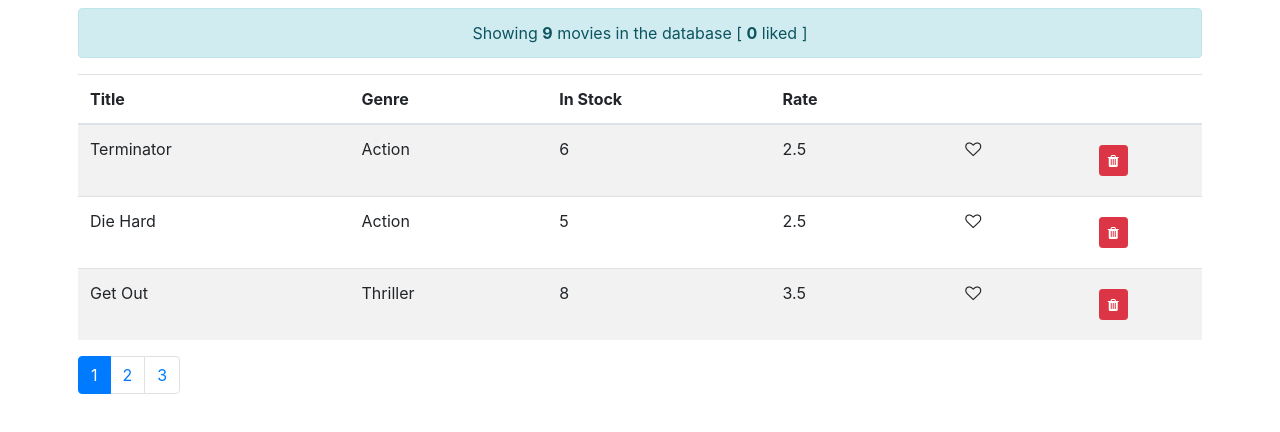
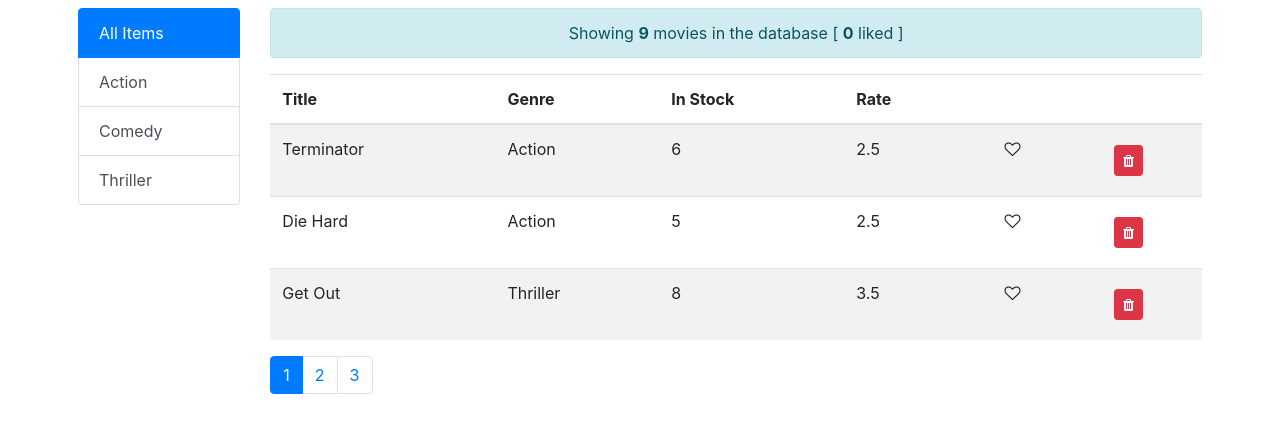
Before and after one commit to sergii-balog/react-test, a React (Create React App) app: page / in a window 1280 px wide. Shown: the top 432 px of the page. Built offline with nearby package versions, Linux system fonts and the light colour scheme.

Commit message:
filter component added

```diff
--- /dev/null
+++ b/src/components/common/filter.jsx
@@ -0,0 +1,43 @@
+import React, { Component } from "react";
+class Filter extends Component {
+  render() {
+    const { options, selectedIndex, onFilterSelected } = this.props;
+
+    return (
+      <ul className="list-group">
+        <a
+          href="# "
+          key={0}
+          className={
+            0 === selectedIndex
+              ? "list-group-item list-group-item-action active"
+              : "list-group-item list-group-item-action"
+          }
+          onClick={() => {
+            onFilterSelected(0);
+          }}
+        >
+          All Items
+        </a>
+        {options.map((x, i) => (
+          <a
+            href="# "
+            key={i}
+            className={
+              i + 1 === selectedIndex
+                ? "list-group-item list-group-item-action active"
+                : "list-group-item list-group-item-action"
+            }
+            onClick={() => {
+              onFilterSelected(i + 1);
+            }}
+          >
+            {x}
+          </a>
+        ))}
+      </ul>
+    );
+  }
+}
+
+export default Filter;
--- a/src/components/movies/moviesList.jsx
+++ b/src/components/movies/moviesList.jsx
@@ -1,16 +1,20 @@
 import React, { Component } from "react";
 import { getMovies } from "../../services/fakeMovieService";
+import { getGenres } from "../../services/fakeGenreService";
 import MovieItem from "./movieItem";
 import MovieHeader from "./moviesHeader";
 import Paging from "../common/paging";
 import { paginate } from "../../utils/paginate";
+import Filter from "../common/filter";
 
 class MoviesList extends Component {
   state = {
     movies: getMovies(),
+    genres: getGenres(),
     liked: [],
     selectedPage: 1,
-    pageSize: 3
+    pageSize: 3,
+    selectedFilterIndex: 0
   };
 
   handleDelete = movieId => {
@@ -41,10 +45,35 @@ class MoviesList extends Component {
   handlePageSelected = pageNumber => {
     this.setState({ selectedPage: pageNumber });
   };
+  handleFilterSelected = filterIndex => {
+    this.setState({ selectedFilterIndex: filterIndex, selectedPage: 1 });
+  };
   render() {
-    const { movies, liked, selectedPage, pageSize } = this.state;
+    const {
+      movies,
+      liked,
+      selectedPage,
+      pageSize,
+      genres,
+      selectedFilterIndex
+    } = this.state;
+    const filteredMovies =
+      selectedFilterIndex === 0
+        ? movies
+        : movies.filter(
+            x => x.genre.name === genres[selectedFilterIndex - 1].name
+          );
     return (
       <main role="main" className="container p-2">
+        <div className="row">
+          <div className="col-2">
+            <Filter
+              options={genres.map(x => x.name)}
+              selectedIndex={selectedFilterIndex}
+              onFilterSelected={this.handleFilterSelected}
+            />
+          </div>
+          <div className="col">
             <MovieHeader
               numberOfItems={movies.length}
               numberOfLiked={liked.length}
@@ -62,7 +91,8 @@ class MoviesList extends Component {
                   </tr>
                 </thead>
                 <tbody>
-              {paginate(movies, selectedPage, pageSize).map(movie => (
+                  {paginate(filteredMovies, selectedPage, pageSize).map(
+                    movie => (
                       <MovieItem
                         key={movie._id}
                         likedMovies={liked}
@@ -70,16 +100,19 @@ class MoviesList extends Component {
                         onDelete={this.handleDelete}
                         onLikeClicked={this.handleLikedClicked}
                       />
-              ))}
+                    )
+                  )}
                 </tbody>
               </table>
             </div>
             <Paging
-          totalItems={movies.length}
+              totalItems={filteredMovies.length}
               pageSize={pageSize}
               onPageSelected={this.handlePageSelected}
               selectedPage={selectedPage}
             />
+          </div>
+        </div>
       </main>
     );
   }
```
Lines whose indentation alone changed are shown as unchanged.
